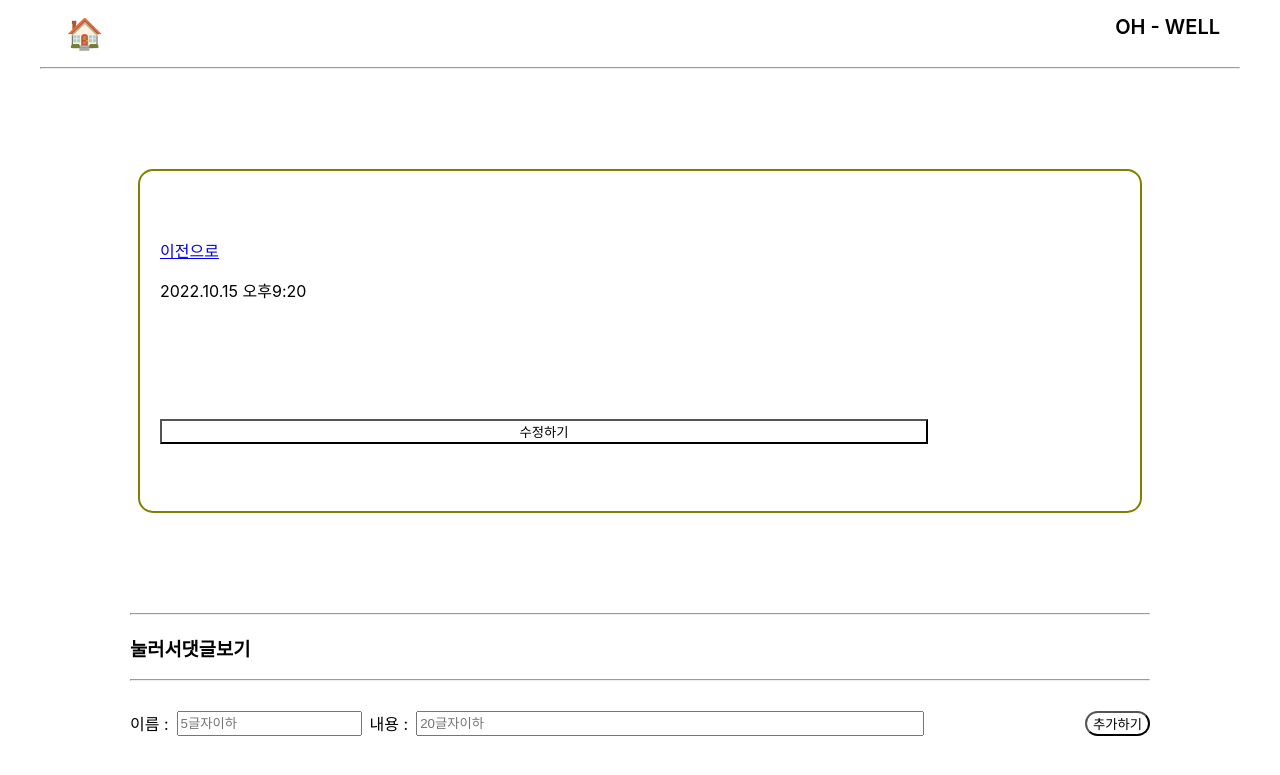
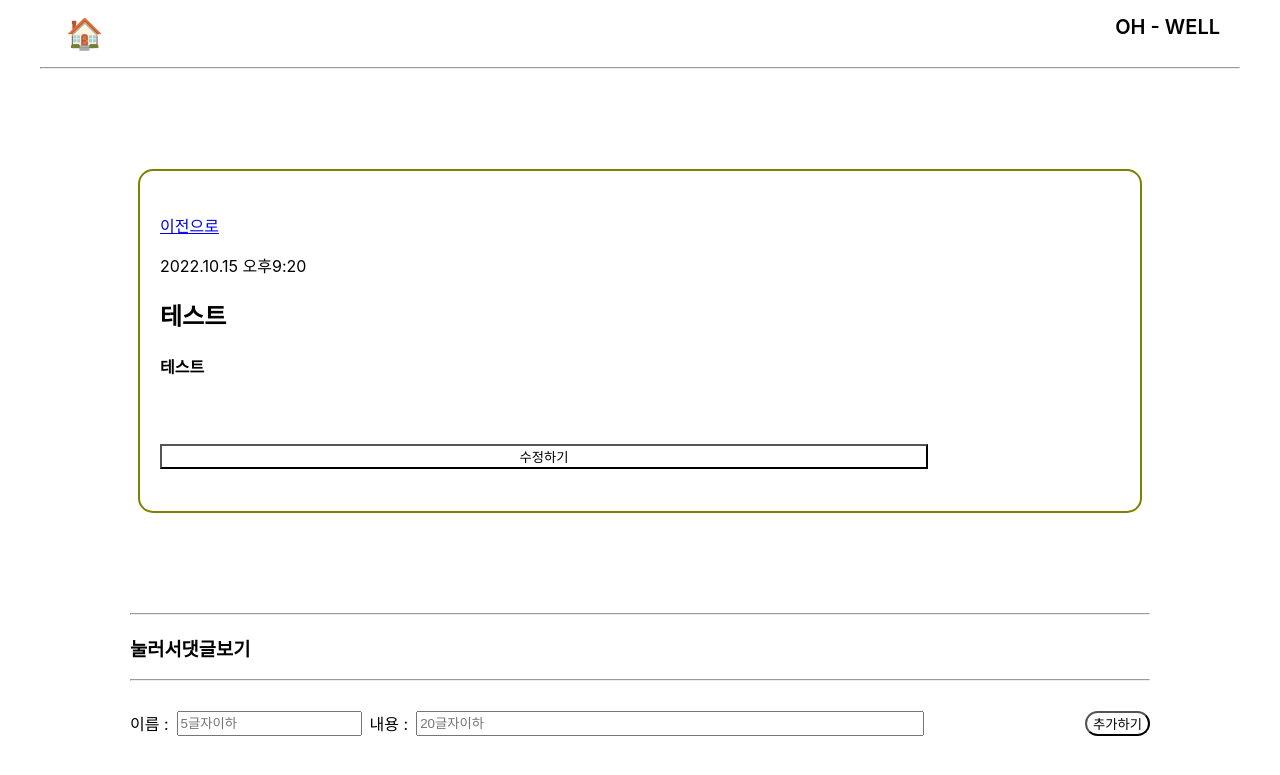
Before and after one commit to wyswhsl21/ohwellbeing, a React (Create React App) app: page /info/1 in a window 1280 px wide. Shown: the top 775 px of the page. Built offline with nearby package versions, Linux system fonts and the light colour scheme; no server answers; data requests are answered from the project's data file.

Commit message:
pull 받기 전 커밋#1

```diff
--- a/db.json
+++ b/db.json
@@ -1,5 +1,20 @@
 {
-  "ohwell": [],
+  "ohwell": [
+    {
+      "title": "테스트",
+      "nickname": "테스트",
+      "memo": "테스트",
+      "time": "아침",
+      "id": 1
+    },
+    {
+      "title": "123",
+      "nickname": "테스트",
+      "memo": "123",
+      "time": "점심",
+      "id": 2
+    }
+  ],
   "dadats": [
     {
       "nickname": "안녕",
--- a/src/components/dats.jsx
+++ b/src/components/dats.jsx
@@ -38,7 +38,7 @@ const Dats = () => {
                 ? "🌞"
                 : ohwell.time === "점심"
                 ? "🌈"
-                : "🌛"}
+                : "🌃"}
             </span>
             <span>{ohwell.title}</span>
             <p>작성자:{ohwell.nickname}</p>
--- a/src/components/editDadat/index.jsx
+++ b/src/components/editDadat/index.jsx
@@ -1,14 +1,15 @@
-import React, { useEffect } from 'react';
-import { useDispatch, useSelector } from 'react-redux';
-import useInput from '../../hooks/useInput';
+import React, { useEffect, useState } from "react";
+import { useDispatch, useSelector } from "react-redux";
+import useInput from "../../hooks/useInput";
 
-import { __getDadat, __postDadat } from '../../redux/modules/dadatSlice';
-import Comment from '../comment';
-import { CommentBox, Dadat, DadatBox, NewComment, NickName } from './styles';
+import { __getDadat, __postDadat } from "../../redux/modules/dadatSlice";
+import Comment from "../comment";
+import { CommentBox, Dadat, DadatBox, NewComment, NickName } from "./styles";
 
 const EditDadat = ({ ohwellId }) => {
   console.log(ohwellId);
   // 설렉터
+  const [up, setUp] = useState(false);
   const globaldadat = useSelector((state) => state.dadat.dadats);
   const newglobaldadat = globaldadat.filter((gdadat) => {
     console.log(gdadat.ohwellId, ohwellId);
@@ -28,11 +29,11 @@ const EditDadat = ({ ohwellId }) => {
   //  인풋 박스 값 저장/추가 POST
   const dadatSubmitHandler = () => {
     // console.log(dadat);
-    if (dadat.nickname.trim() === '' || dadat.memo.trim() === '') return;
+    if (dadat.nickname.trim() === "" || dadat.memo.trim() === "") return;
     dispatch(__postDadat({ ...dadat, ohwellId: Number(ohwellId) }));
     setDadat({
-      nickname: '',
-      memo: '',
+      nickname: "",
+      memo: "",
       ohwellId: 0,
     });
   };
```
Also changed, not shown: 2 other files (tests, documents, lock files or other folders).
